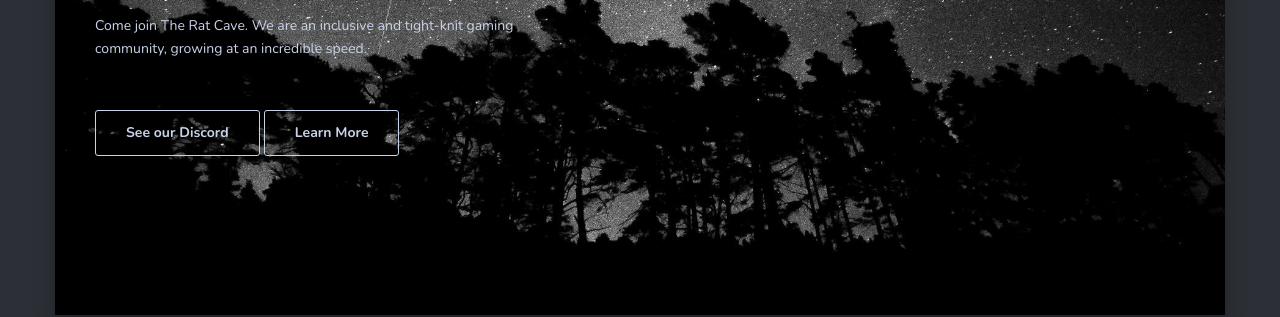
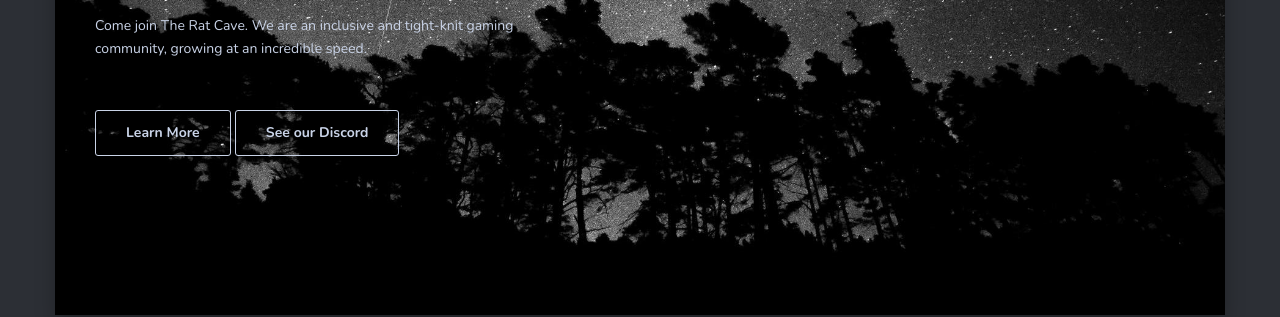
Before and after one commit to vdchoi/theratcave.github.io, a Jekyll site: the page built from index.html, in a window 1280 px wide. Shown: the part 380-697 px from the top of the page. Built offline with Jekyll 4.4.1, drawn with Linux system fonts in a browser that asks for light colours; nearby versions of some CDN libraries; the list of posts is cut into pages by our own code.

Commit message:
Update Buttons

```diff
--- a/index.html
+++ b/index.html
@@ -15,8 +15,8 @@ layout: default
 						</div>
 						<h2 class="article-title">{{post.title}}</h2>
 						<p class="article-excerpt">{% if post.description %}{{ post.description | strip_html | truncate: 163 }}{% else %}{{ post.content | strip_html | truncate: 163 }}{% endif %}</p>
+						<a href="{{ site.baseurl }}/about" class="button read-more">Learn More</a>
 						<a href="https://discord.gg/theratcave" class="button read-more">See our Discord</a>
-						<a href="{{ site.baseurl }}/about" class="button read-more">  Learn More  </a>
 					</div>
 				</div>
 			</article> <!-- /.article-first -->
```
Also changed, not shown: 1 other file.
